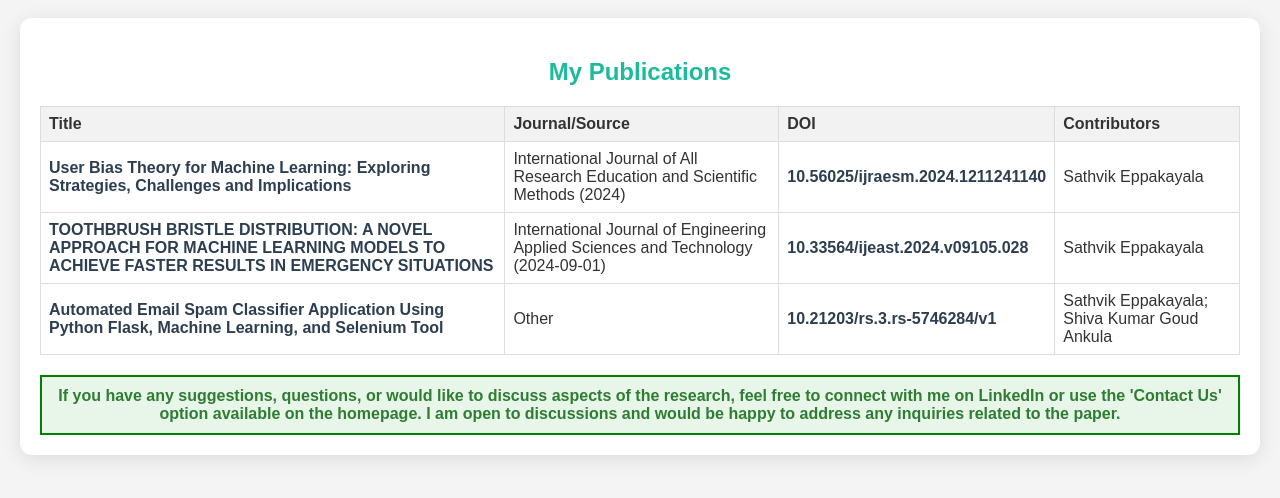
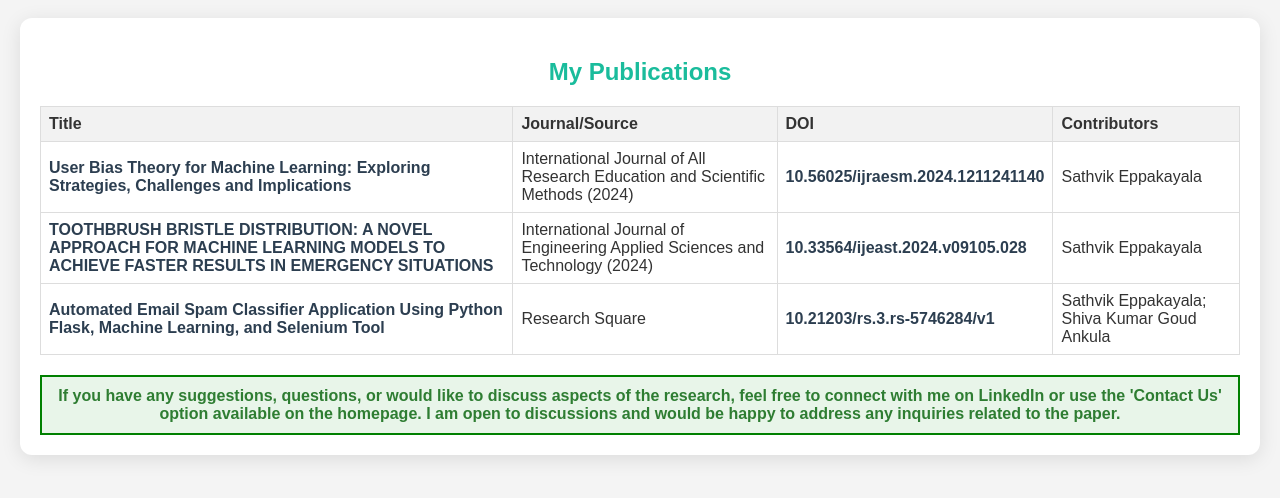
Before and after one commit to sathvikias/sathvikeppakayala.github.io, a plain HTML site: page research.html in a window 1280 px wide. Shown: the part 172-670 px from the top of the page. Drawn offline with Linux system fonts and the light colour scheme.

Commit message:
Update research.html

```diff
--- a/research.html
+++ b/research.html
@@ -199,13 +199,13 @@
           </tr>
           <tr>
             <td><a href="https://www.researchgate.net/publication/371659993_TOOTHBRUSH_BRISTLE_DISTRIBUTION_A_NOVEL_APPROACH_FOR_MACHINE_LEARNING_MODELS_TO_ACHIEVE_FASTER_RESULTS_IN_EMERGENCY_SITUATIONS" target="_blank">TOOTHBRUSH BRISTLE DISTRIBUTION: A NOVEL APPROACH FOR MACHINE LEARNING MODELS TO ACHIEVE FASTER RESULTS IN EMERGENCY SITUATIONS</a></td>
-            <td>International Journal of Engineering Applied Sciences and Technology (2024-09-01)</td>
+            <td>International Journal of Engineering Applied Sciences and Technology (2024)</td>
             <td><a href="https://doi.org/10.33564/ijeast.2024.v09105.028" target="_blank">10.33564/ijeast.2024.v09105.028</a></td>
             <td>Sathvik Eppakayala</td>
           </tr>
           <tr>
             <td><a href="https://www.researchgate.net/publication/371659994_Automated_Email_Spam_Classifier_Application_Using_Python_Flask_Machine_Learning_and_Selenium_Tool" target="_blank">Automated Email Spam Classifier Application Using Python Flask, Machine Learning, and Selenium Tool</a></td>
-            <td>Other</td>
+            <td>Research Square</td>
             <td><a href="https://doi.org/10.21203/rs.3.rs-5746284/v1" target="_blank">10.21203/rs.3.rs-5746284/v1</a></td>
             <td>Sathvik Eppakayala; Shiva Kumar Goud Ankula</td>
           </tr>
```
